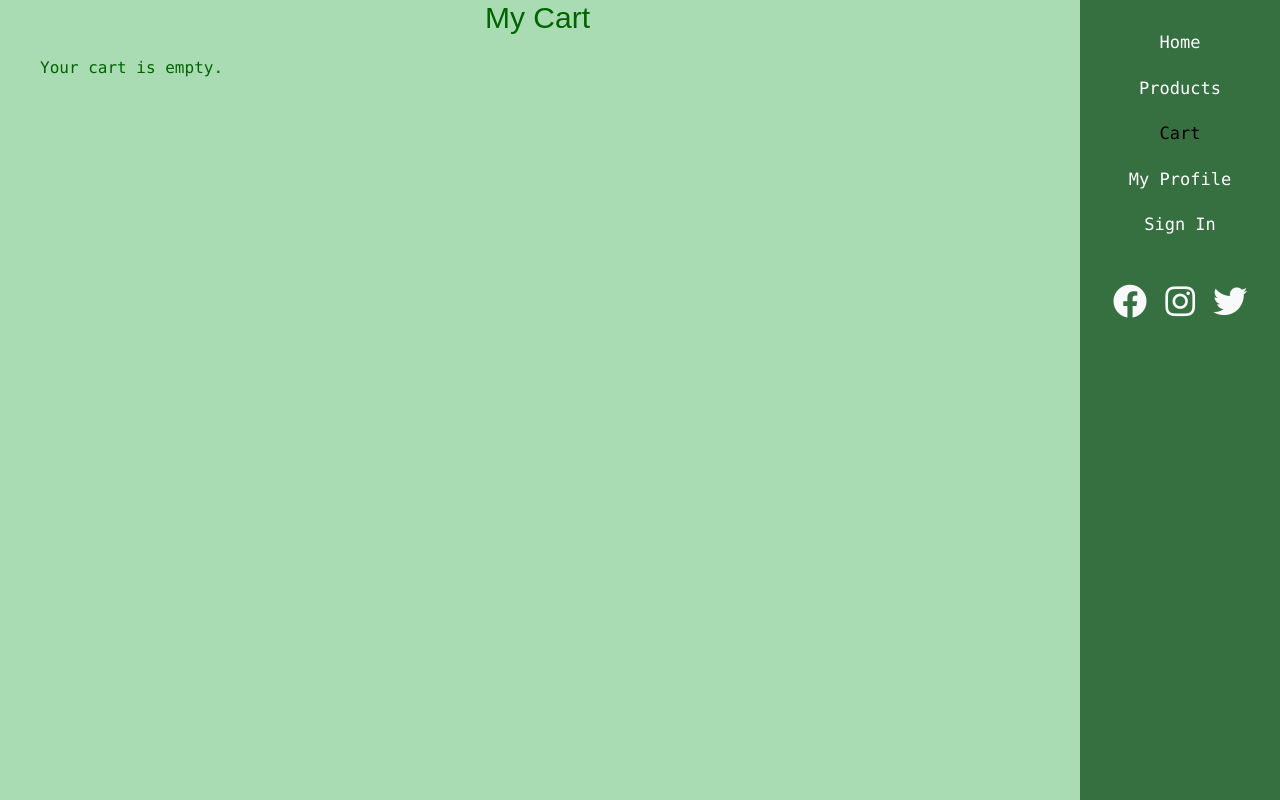
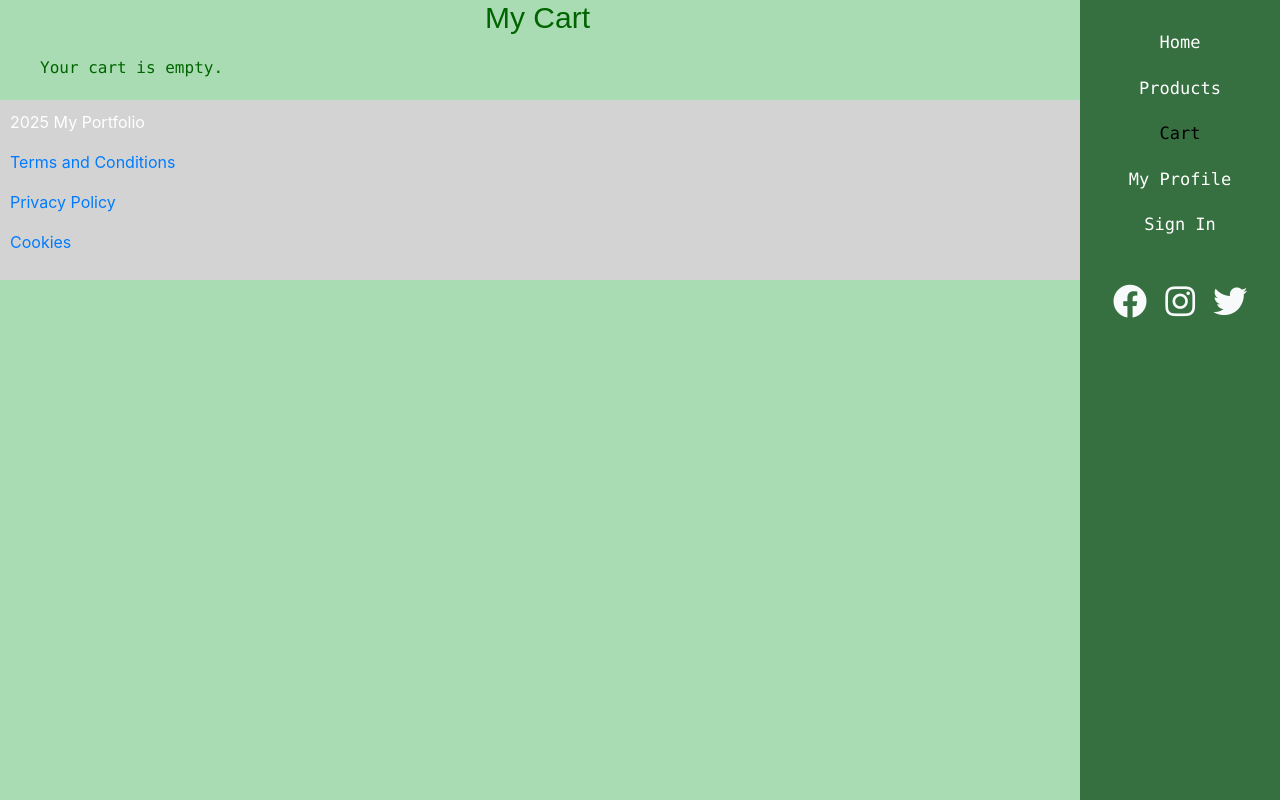
Before and after one commit to Alex-Senst/ChaoticGoods, a PHP site: page /cart.php in a window 1280 px wide. Run offline with PHP 8.4, Linux system fonts and the light colour scheme; data that the repository does not hold is empty.

Commit message:
Footer test

```diff
--- a/cart.php
+++ b/cart.php
@@ -108,6 +108,12 @@ foreach ($_SESSION['cart'] as $item) {
             <?php endif; ?>
         </div>
     </div>
+    <footer>
+        <p>2025 My Portfolio</p>
+        <p><a href="terms.html">Terms and Conditions</a></p>
+        <p><a href="privacy.html">Privacy Policy</a></p>
+        <p><a href="cookies.html">Cookies</a></p>
+    </footer>
     <script src="https://code.jquery.com/jquery-3.5.1.slim.min.js"></script>
     <script src="https://maxcdn.bootstrapcdn.com/bootstrap/4.5.2/js/bootstrap.bundle.min.js"></script>
 </body>
--- a/styles.css
+++ b/styles.css
@@ -89,5 +89,12 @@ header, .form-label, .text {
     border-radius: 8px;
 }
 
-table {
-    max-width
+footer {
+    background: lightgrey;
+    color: white;
+    padding: 10px;
+    text-align: left;
+    width: 100%;
+    position: relative;
+    margin-top: auto;
+}
```
